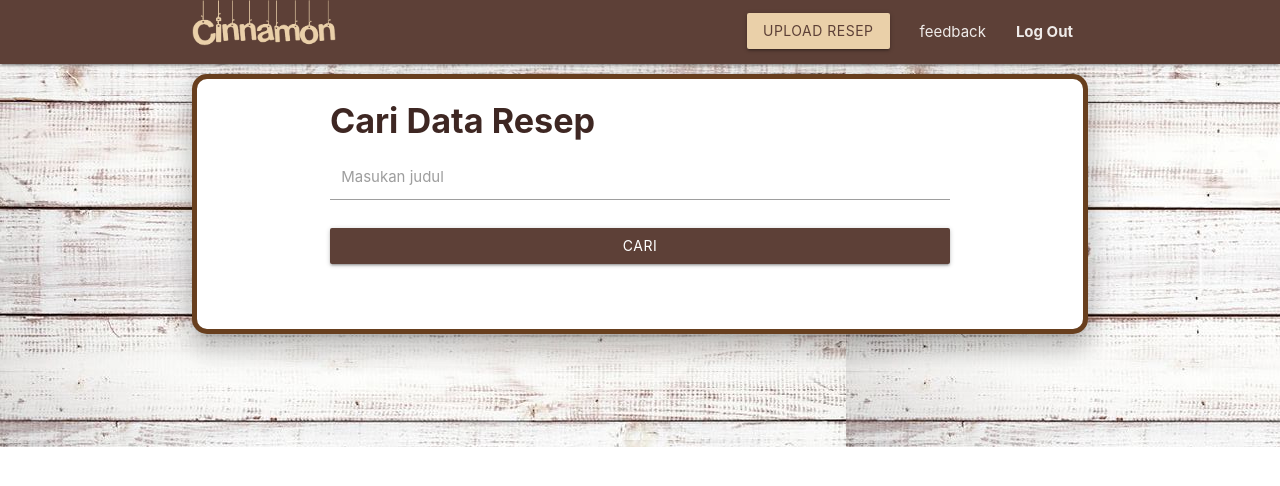
After one commit to Saftrn/Cinnamon.id, a PHP site: page /Web_Coding/admin/feedback.php in a window 1280 px wide. The commit adds this page. Shown: the top 486 px of the page. Run offline with PHP 8.4, Linux system fonts and the light colour scheme; some libraries are stand-ins or nearby versions.

```diff
--- a/Resep/Isi.php
+++ b/Resep/Isi.php
@@ -126,11 +126,12 @@ if (isset($_GET['rating'])) {
                                 <option value="4">4</option>
                                 <option value="5">5</option>
                             </select>
-                            <textarea style="margin:auto;width:40%;" cols="55" rows="55" placeholder="bagaimana pendapatmu tentang resep ini"></textarea><br>
-                            <button type="submit" class="btn waves-effect waves-light brown darken-4" style="width:40%" value="submit">kirim</button>
+                            <!-- <textarea style="margin:auto;width:40%;" cols="55" rows="55" name="komentar" placeholder="bagaimana pendapatmu tentang resep ini"></textarea><br> -->
+                            <button type="submit" class="btn waves-effect waves-light brown darken-4" value="submit">kirim</button>
                         </form>
                         <br><br>
                     </div>
+
                 </div>
 
                 <br><br>
--- /dev/null
+++ b/admin/feedback.php
@@ -0,0 +1,116 @@
+<?php
+
+require_once '../config.php';
+
+
+if (isset($_GET['rating'])) {
+    $nilai = $_GET['rating'];
+    $id = $_GET['id'];
+    $result = mysqli_query($connect, "INSERT INTO rating(nilai,id_resep) VALUE($nilai, $id)");
+}
+
+?>
+<!DOCTYPE html>
+<html lang="en">
+
+<head>
+    <meta http-equiv="Content-Type" content="text/html; charset=UTF-8" />
+    <meta name="viewport" content="width=device-width, initial-scale=1" />
+    <title>Cinnamon - Online Website Resep</title>
+    <link rel="shortcut icon" type="image/png" href="../Material/asset/Logo/icon.png" />
+
+
+    <link href="https://fonts.googleapis.com/icon?family=Material+Icons" rel="stylesheet">
+    <link href="../Material/css/materialize.css" type="text/css" rel="stylesheet" media="screen,projection" />
+    <link href="../Material/css/style.css" type="text/css" rel="stylesheet" media="screen,projection" />
+    <link href="../Material/css/public.css" type="text/css" rel="stylesheet" media="screen,projection" />
+    <link rel="stylesheet" href="http://maxcdn.bootstrapcdn.com/font-awesome/latest/css/font-awesome.min.css">
+    <link rel="stylesheet" href="../Material/css/fontawesome-stars.css">
+
+
+    <style>
+        .fa-star {
+            font-size: 2em;
+        }
+
+        .checked {
+            color: #f3d032;
+        }
+    </style>
+</head>
+
+<body>
+
+    <div class="background">
+        <div class="navbar-fixed">
+            <nav class="brown darken-2" role="navigation">
+                <div class="nav-wrapper container">
+                    <a id="logo-container" class="brand-logo" href="../User/Main.php"><img src="../Material/asset/Logo/cinnamon2.png" height="50px"></a>
+                    <a href="#" data-target="nav-mobile" class="sidenav-trigger"><i class="material-icons">menu</i></a>
+                    <ul class="right hide-on-med-and-down">
+                        <li><a class="card-panel brown-text text-darken-2 waves-effect waves-light btn" href="../user/Form.php" style="margin-top:6%;background-color:#EAD0A9 ;" href="Form.php"> Upload resep</a></li>
+                        <li><a class="brown-text text-lighten-5" href="feedback.php">feedback</a></li>
+                        <li>
+                            <a class="brown-text text-lighten-5" href="../index.html">
+                                <b>Log Out</b>
+                            </a>
+                        </li>
+                    </ul>
+                </div>
+            </nav>
+        </div>
+        <ul id="nav-mobile" class="sidenav">
+            <li>
+                <a>
+                    <h5><b>Menu</b></h5>
+                </a>
+            </li>
+            <li><a href="../Resep/Cari.html">Cari Resep</a></li>
+            <li><a href="../Resep/Badget.html">Budget</a></li>
+            <li><a href="../Resep/Bahan.html">Bahan</a></li>
+            <li>
+                <a href="../index.html">
+                    <h6>About Us</h6>
+                </a>
+            </li>
+        </ul>
+
+        <div class="container">
+            <div class="kotak z-depth-4 white" style="height:">
+                <div class="container">
+                    <h4 class="brown-text text-darken-4"><b>Cari Data Resep</b></h4>
+                    <form action="utama.php" method="get">
+                        <div class="input-field col s12">
+                            <input class="brown-text text-darken-4" id="kataKunci" name="cariResep" type="text">
+                            <label for="mulai">Masukan judul</label>
+                        </div>
+                        <input class="btn brown darken-2" type="submit" value="cari" style="width:100%;">
+                    </form>
+                </div>
+            </div>
+        </div>
+
+        <br><br><br><br><br>
+        <!--  Scripts-->
+        <script src="https://ajax.googleapis.com/ajax/libs/jquery/1.12.0/jquery.min.js"></script>
+        <script src="../Material/js/materialize.js"></script>
+        <script src="../Material/js/init.js"></script>
+        <script src="../Material/js/jquery.barrating.min.js"></script>
+        <script type="text/javascript">
+            $(function() {
+                $('#rating').barrating({
+                    theme: 'fontawesome-stars'
+                });
+            });
+            $(function() {
+                $('#rating_2').barrating({
+                    theme: 'fontawesome-stars',
+                    readonly: true,
+
+                });
+            });
+        </script>
+
+</body>
+
+</html>
--- a/admin/utama.php
+++ b/admin/utama.php
@@ -68,8 +68,8 @@ require_once '../config.php';
                         <a id="logo-container" href="#" class="brand-logo"><img src="../Material/asset/Logo/cinnamon2.png" height="50px"></a>
                         <ul class="right hide-on-med-and-down">
                             <li><a class="card-panel brown-text text-darken-2 waves-effect waves-light btn" href="../user/Form.php" style="margin-top:6%;background-color:#EAD0A9 ;" href="Form.php"> Upload resep</a></li>
-                            <!-- <li><a class="brown-text text-lighten-5" href="../user/Cari.php">Cari Resep</a></li>
-                            <li><a class="brown-text text-lighten-5" href="../user/Badget.php">Budget</a></li>
+                            <li><a class="brown-text text-lighten-5" href="feedback.php">feedback</a></li>
+                            <!--<li><a class="brown-text text-lighten-5" href="../user/Badget.php">Budget</a></li>
                             <li><a class="brown-text text-lighten-5" href="../user/Bahan.php">Bahan</a></li> -->
                             <li>
                                 <a class="brown-text text-lighten-5" href="../index.html">
```
Also changed, not shown: user/Main.php (+10 -15 lines), user/feedback.php (added, +55 -0 lines), admin/tambah_artikel.php (deleted).
